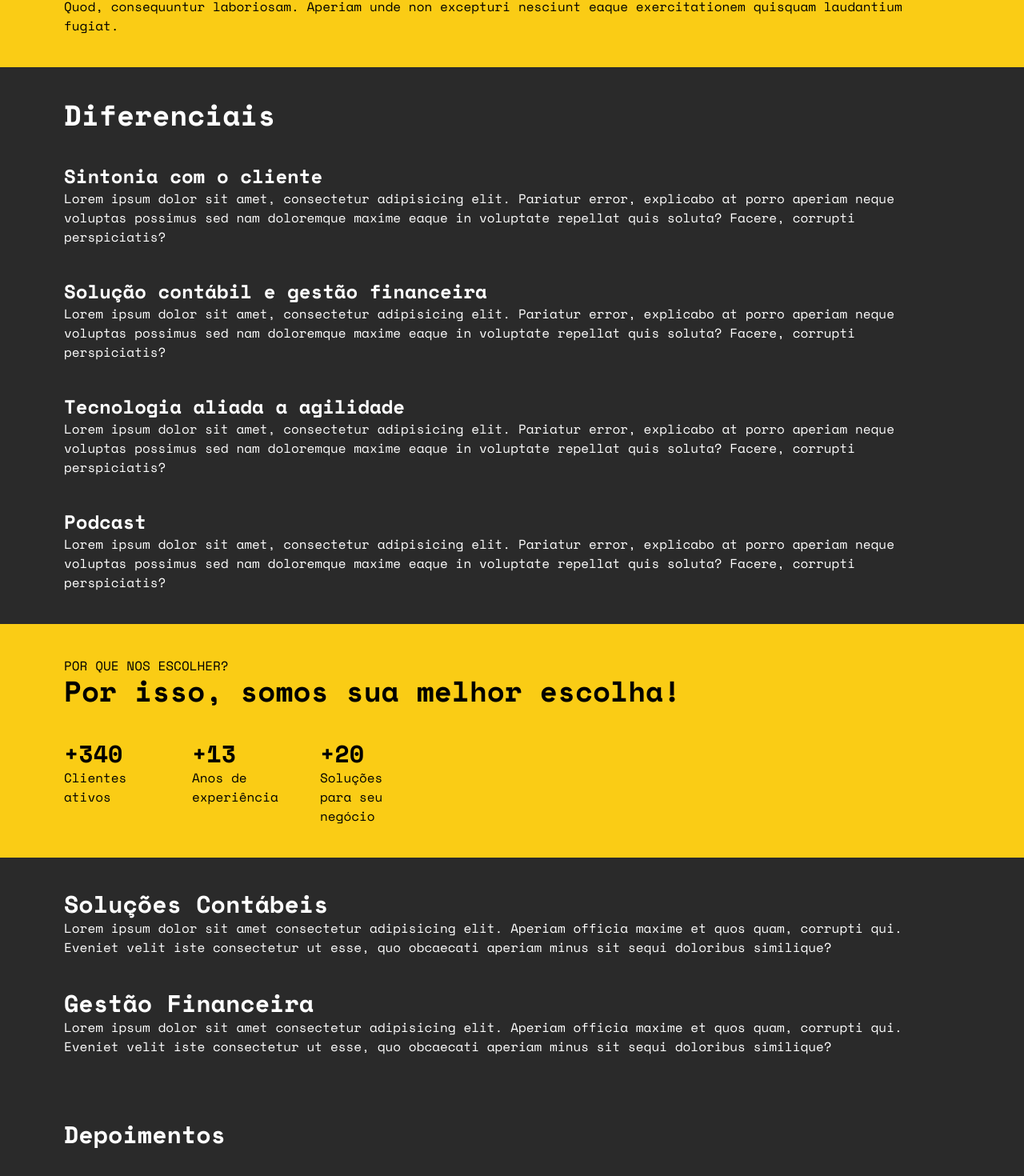
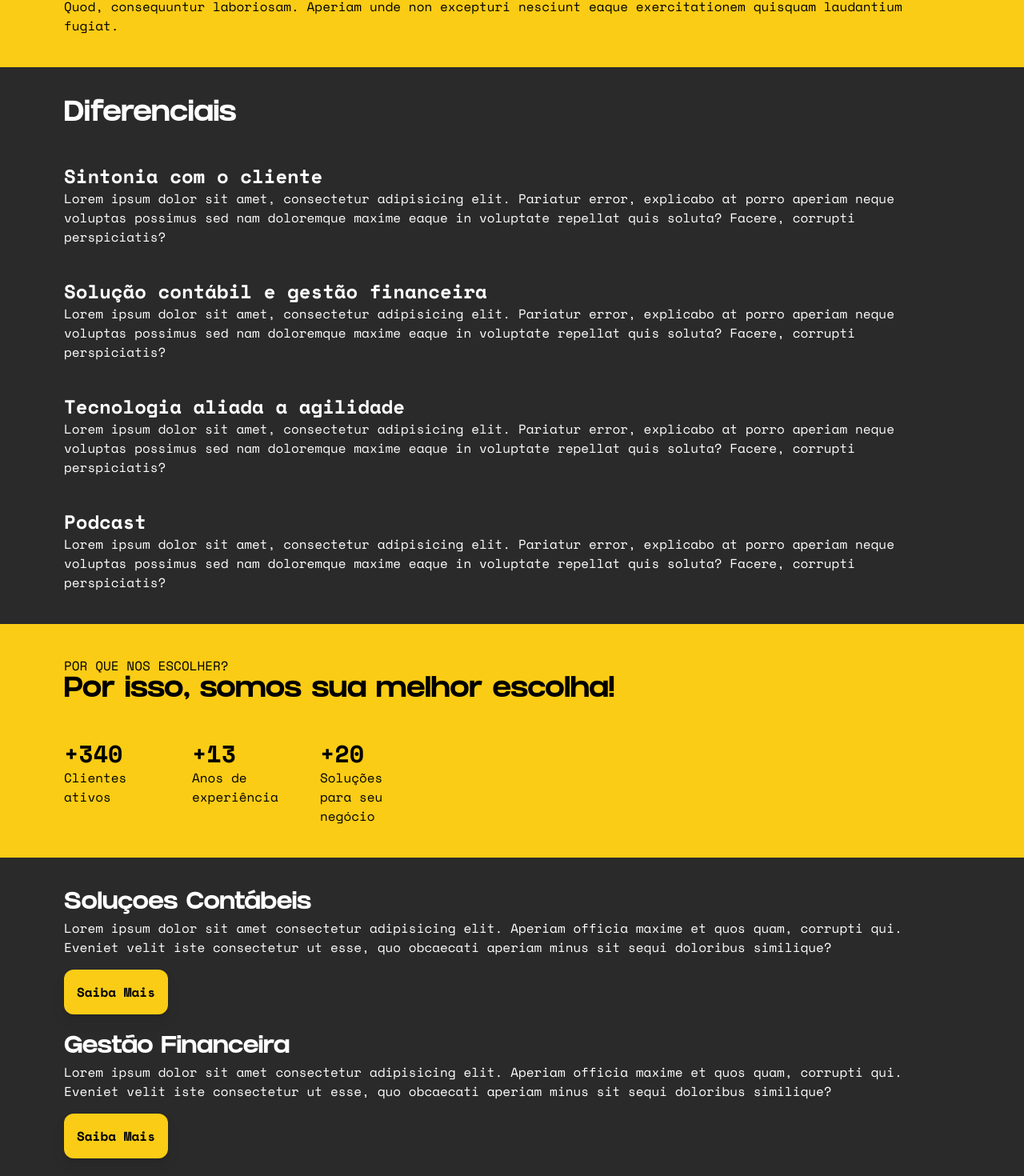
Before and after one commit to lodiped/move-resite, a SvelteKit app: page / in a window 1280 px wide. Shown: the part 956-2426 px from the top of the page at 80% size. Built offline with nearby package versions, Linux system fonts and the light colour scheme.

Commit message:
fonts and stuff

```diff
--- a/src/app.css
+++ b/src/app.css
@@ -3,3 +3,12 @@
 @tailwind base;
 @tailwind components;
 @tailwind utilities;
+
+@layer base {
+  @font-face {
+    font-family: 'Grifter Bold';
+    src: url('/fonts/grifterbold.otf');
+    font-weight: bold;
+    font-display: swap;
+  }
+}
--- a/src/routes/+page.svelte
+++ b/src/routes/+page.svelte
@@ -55,7 +55,7 @@
 <div class="flex flex-col gap-10 px-20 py-10 bg-yellow-400 text-black">
 	<div class="flex flex-col">
 		<p class="uppercase">Bem-vindo à MOVE Negócios</p>
-		<h2 class="text-4xl font-bold">Quem Somos</h2>
+		<h2 class="text-4xl font-bold font-grifter">Quem Somos</h2>
 	</div>
 	<div class="flex flex-col gap-5">
 		<p>
@@ -73,7 +73,7 @@
 
 <div class="flex flex-col gap-10 px-20 py-10">
 	<div>
-		<h2 class="text-4xl font-bold">Diferenciais</h2>
+		<h2 class="text-4xl font-bold font-grifter">Diferenciais</h2>
 	</div>
 	<div>
 		<h3 class="text-2xl font-bold">Sintonia com o cliente</h3>
@@ -112,7 +112,7 @@
 <div class="flex flex-col gap-10 px-20 py-10 bg-yellow-400 text-black">
 	<div>
 		<p class="uppercase">Por que nos escolher?</p>
-		<h2 class="text-4xl font-bold">Por isso, somos sua melhor escolha!</h2>
+		<h2 class="text-4xl font-bold font-grifter">Por isso, somos sua melhor escolha!</h2>
 	</div>
 	<div class="flex gap-20">
 		<div class="w-20">
@@ -132,26 +132,34 @@
 
 <div class="flex flex-col gap-10 px-20 py-10">
 	<div>
-		<h2 class="text-3xl font-bold">Soluções Contábeis</h2>
-		<p>
+		<h2 class="text-3xl font-bold font-grifter">Soluções Contábeis</h2>
+		<p class="mb-8">
 			Lorem ipsum dolor sit amet consectetur adipisicing elit. Aperiam officia maxime et quos quam,
 			corrupti qui. Eveniet velit iste consectetur ut esse, quo obcaecati aperiam minus sit sequi
 			doloribus similique?
 		</p>
+		<a
+			class="p-4 rounded-xl font-bold drop-shadow-lg w-fit bg-yellow-400 text-black"
+			href="/">Saiba Mais</a
+		>
 	</div>
 	<div>
-		<h2 class="text-3xl font-bold">Gestão Financeira</h2>
-		<p>
+		<h2 class="text-3xl font-bold font-grifter">Gestão Financeira</h2>
+		<p class="mb-8">
 			Lorem ipsum dolor sit amet consectetur adipisicing elit. Aperiam officia maxime et quos quam,
 			corrupti qui. Eveniet velit iste consectetur ut esse, quo obcaecati aperiam minus sit sequi
 			doloribus similique?
 		</p>
+		<a
+			class="p-4 rounded-xl font-bold drop-shadow-lg w-fit bg-yellow-400 text-black"
+			href="/">Saiba Mais</a
+		>
 	</div>
 </div>
 
 <div class="flex flex-col gap-10 px-20 py-10">
 	<div>
-		<h1 class="text-3xl font-bold">Depoimentos</h1>
+		<h1 class="text-4xl font-bold font-grifter">Depoimentos</h1>
 	</div>
 </div>
 
--- a/tailwind.config.js
+++ b/tailwind.config.js
@@ -2,7 +2,11 @@
 export default {
   content: ['./src/**/*.{html,js,svelte,ts}'],
   theme: {
-    extend: {},
+    extend: {
+      fontFamily: {
+        grifter: ['Grifter Bold'],
+      }
+    },
   },
   plugins: [],
 }
```
Also changed, not shown: static/fonts/grifterbold.otf (added).
